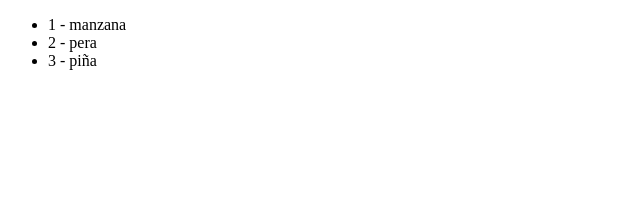
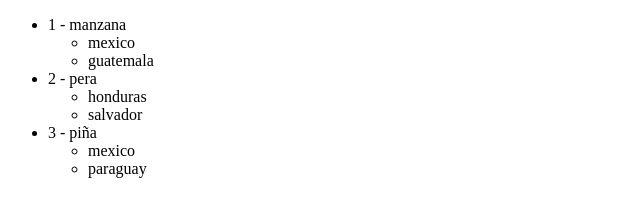
Before and after one commit to Daniel-Sanchez-111/CursoVue, a plain HTML site: page index.html in a window 1280 px wide. Shown: the whole page, without its empty margins (0-640 px from the left). Drawn offline with nearby package versions, Linux system fonts and the light colour scheme.

Commit message:
vfor anidado

```diff
--- a/index.html
+++ b/index.html
@@ -9,7 +9,14 @@
   <body>
     <div id="app">
       <ul>
-        <li v-for="fruta in frutas_id" :key="fruta">{{fruta.id}} - {{fruta.nombre}}</li>
+        <li v-for="fruta in frutas_id" :key="fruta">
+          {{fruta.id}} - {{fruta.nombre}}
+          <ul>
+            <li v-for="(pais, index) in fruta.pais" :key="index">
+              {{pais.nombre_pais}}
+            </li>
+          </ul>
+        </li>
       </ul>
     </div>
 
@@ -20,22 +27,52 @@
       createApp({
         data() {
           return {
-            nombre:"",
-            frutas:['manzana','pera','piña'],
-            frutas_id:[
+            nombre: "",
+            frutas: ["manzana", "pera", "piña"],
+            frutas_id: [
               {
-                id:1,
-                nombre:'manzana'
+                id: 1,
+                nombre: "manzana",
+                pais: [
+                  {
+                    id: 1,
+                    nombre_pais: "mexico",
+                  },
+                  {
+                    id: 2,
+                    nombre_pais: "guatemala",
+                  },
+                ],
               },
               {
-                id:2,
-                nombre:'pera'
+                id: 2,
+                nombre: "pera",
+                pais: [
+                  {
+                    id: 3,
+                    nombre_pais: "honduras",
+                  },
+                  {
+                    id: 4,
+                    nombre_pais: "salvador",
+                  },
+                ],
               },
               {
-                id:3,
-                nombre:'piña'
-              }
-            ]
+                id: 3,
+                nombre: "piña",
+                pais: [
+                  {
+                    id: 5,
+                    nombre_pais: "mexico",
+                  },
+                  {
+                    id: 6,
+                    nombre_pais: "paraguay",
+                  },
+                ],
+              },
+            ],
           };
         },
       }).mount("#app");
```
